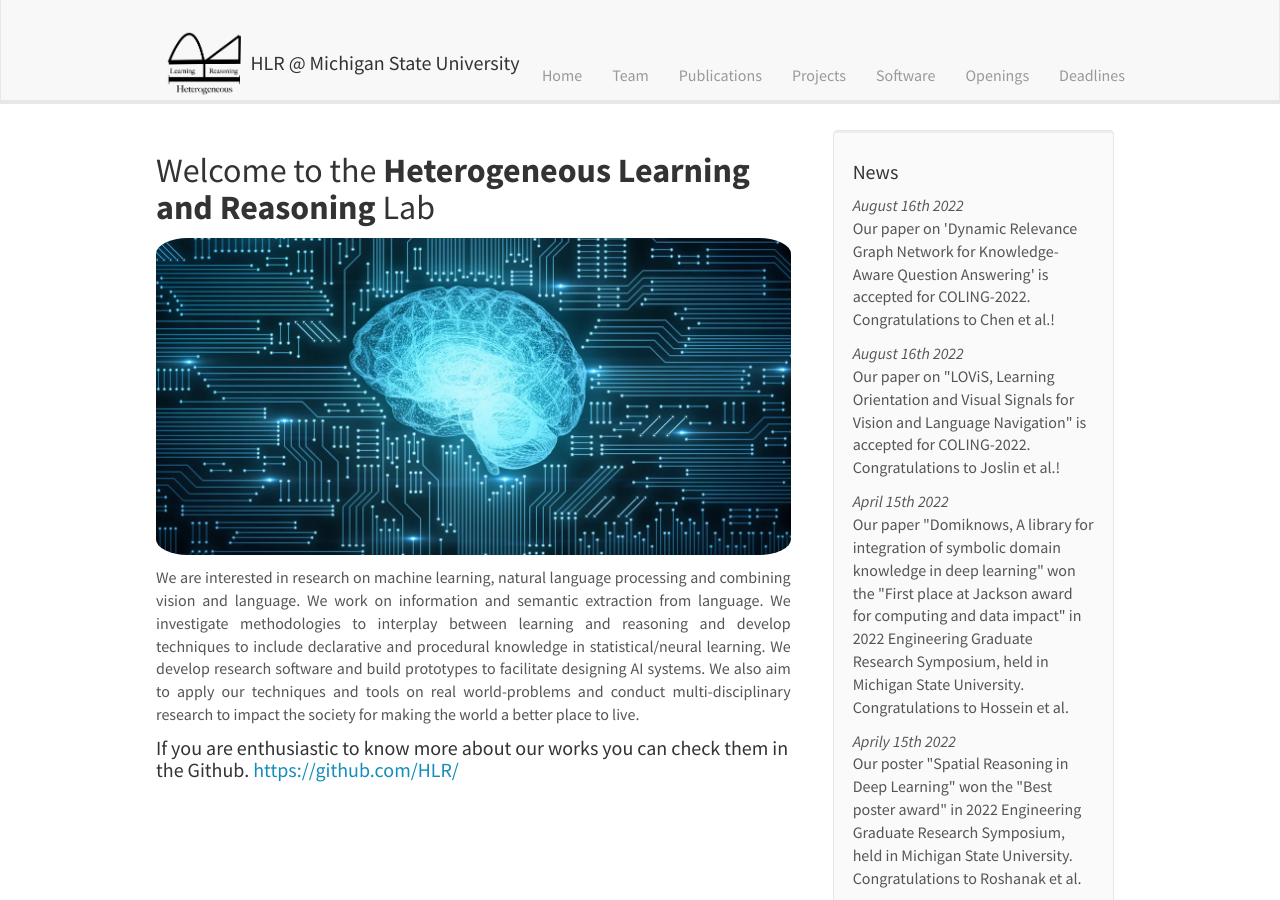
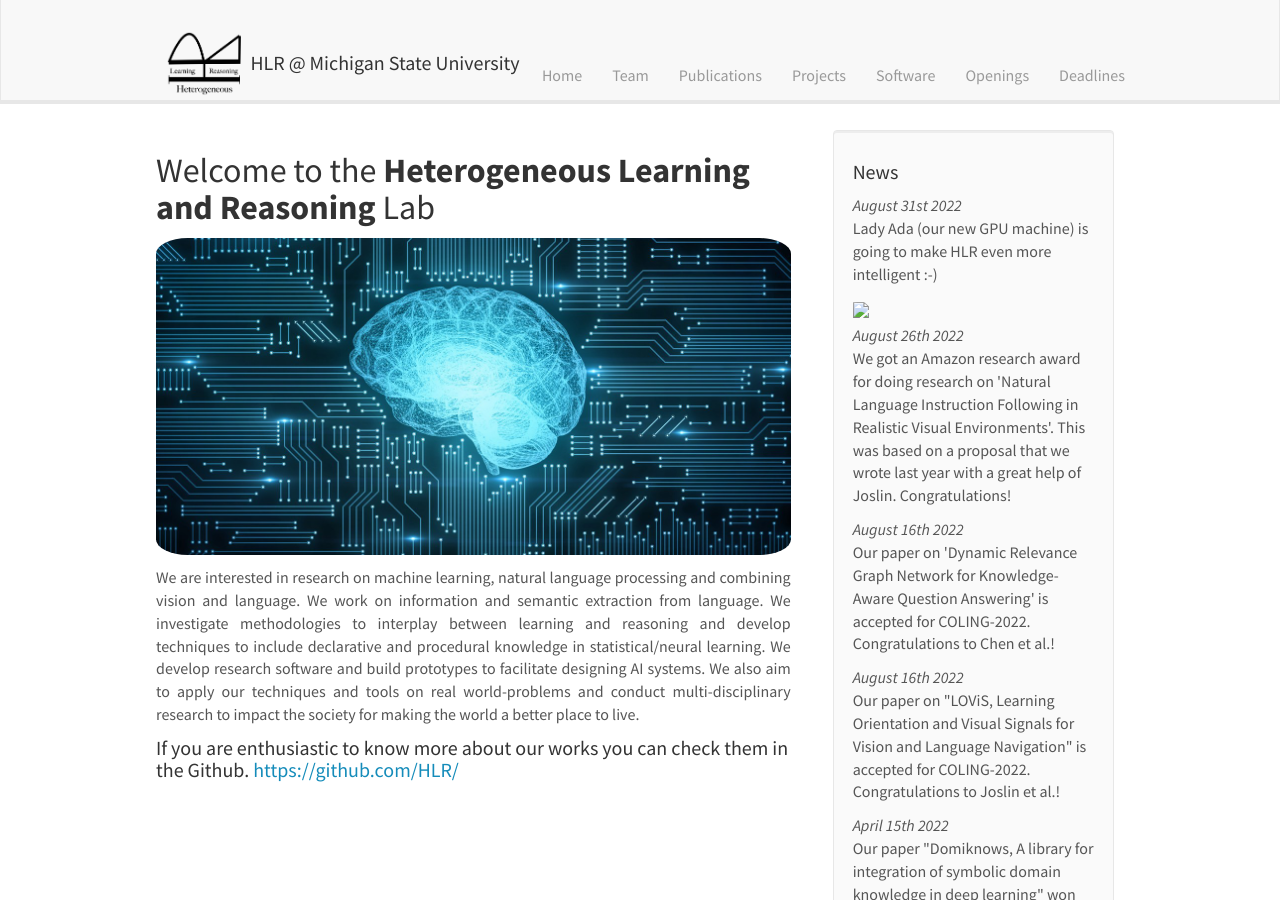
Before and after one commit to HLR/HLR.github.io, a Jekyll site: the page built from _pages/home.md, in a window 1280 px wide and 900 px high. Built offline with Jekyll 4.4.1, drawn with Linux system fonts in a browser that asks for light colours; nearby versions of some CDN libraries.

Commit message:
Update news.yml

```diff
--- a/_data/news.yml
+++ b/_data/news.yml
@@ -1,3 +1,12 @@
+- date: <i>August 31st 2022</i>
+  headline: Lady Ada (our new GPU machine) is going to make HLR even more intelligent :-)
+  top: 1
+  pictures:
+    - image: LabAndAda.jpg
+- date: <i>August 26th 2022</i>
+  headline: We got an Amazon research award for doing research on 'Natural Language Instruction Following in Realistic Visual Environments'. This was based on a proposal that we wrote last year with a great help of Joslin. Congratulations!
+  top: 1
+
 - date: <i>August 16th 2022</i>
   headline: Our paper on 'Dynamic Relevance Graph Network for Knowledge-Aware Question Answering' is accepted for COLING-2022. Congratulations to Chen et al.!
   top: 1
```
